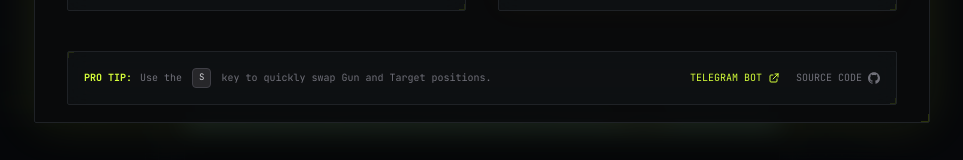
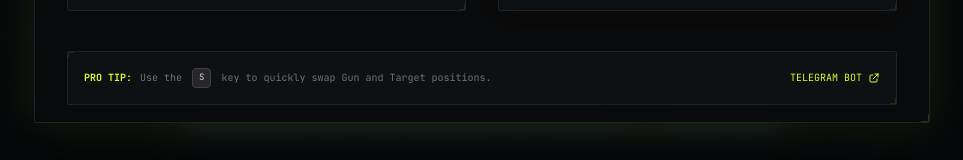
Before and after one commit to easymoneyfomy-pixel/Arma-Reforger-Artillery, a React (Vite) app: page / in a window 1280 px wide. Shown: the part 637-797 px from the top of the page, without its empty margins (158-1121 px from the left). Built offline with nearby package versions, Linux system fonts and the light colour scheme.

Commit message:
UI: Remove Source Code link from HelpModal

```diff
--- a/src/components/HelpModal.tsx
+++ b/src/components/HelpModal.tsx
@@ -141,10 +141,6 @@
                 <span>TELEGRAM BOT</span>
                 <svg className="w-3 h-3" fill="none" stroke="currentColor" viewBox="0 0 24 24"><path strokeLinecap="round" strokeLinejoin="round" strokeWidth="2" d="M10 6H6a2 2 0 00-2 2v10a2 2 0 002 2h10a2 2 0 002-2v-4M14 4h6m0 0v6m0-6L10 14" /></svg>
               </a>
-              <a href="https://github.com/easymoneyfomy-pixel/Arma-Reforger-Artillery" target="_blank" rel="noopener noreferrer" className="text-[10px] font-mono text-zinc-500 hover:text-zinc-300 flex items-center gap-1.5">
-                <span>SOURCE CODE</span>
-                <svg className="w-3 h-3" fill="currentColor" viewBox="0 0 24 24"><path d="M12 .297c-6.63 0-12 5.373-12 12 0 5.303 3.438 9.8 8.205 11.385.6.113.82-.258.82-.577 0-.285-.01-1.04-.015-2.04-3.338.724-4.042-1.61-4.042-1.61C4.422 18.07 3.633 17.7 3.633 17.7c-1.087-.744.084-.729.084-.729 1.205.084 1.838 1.236 1.838 1.236 1.07 1.835 2.809 1.305 3.495.998.108-.776.417-1.305.76-1.605-2.665-.3-5.466-1.332-5.466-5.93 0-1.31.465-2.38 1.235-3.22-.135-.303-.54-1.523.105-3.176 0 0 1.005-.322 3.3 1.23.96-.267 1.98-.399 3-.405 1.02.006 2.04.138 3 .405 2.28-1.552 3.285-1.23 3.285-1.23.645 1.653.24 2.873.12 3.176.765.84 1.23 1.91 1.23 3.22 0 4.61-2.805 5.625-5.475 5.92.42.36.81 1.096.81 2.22 0 1.606-.015 2.896-.015 3.286 0 .315.21.69.825.57C20.565 22.092 24 17.592 24 12.297c0-6.627-5.373-12-12-12" /></svg>
-              </a>
             </div>
           </div>
         </div>
```
